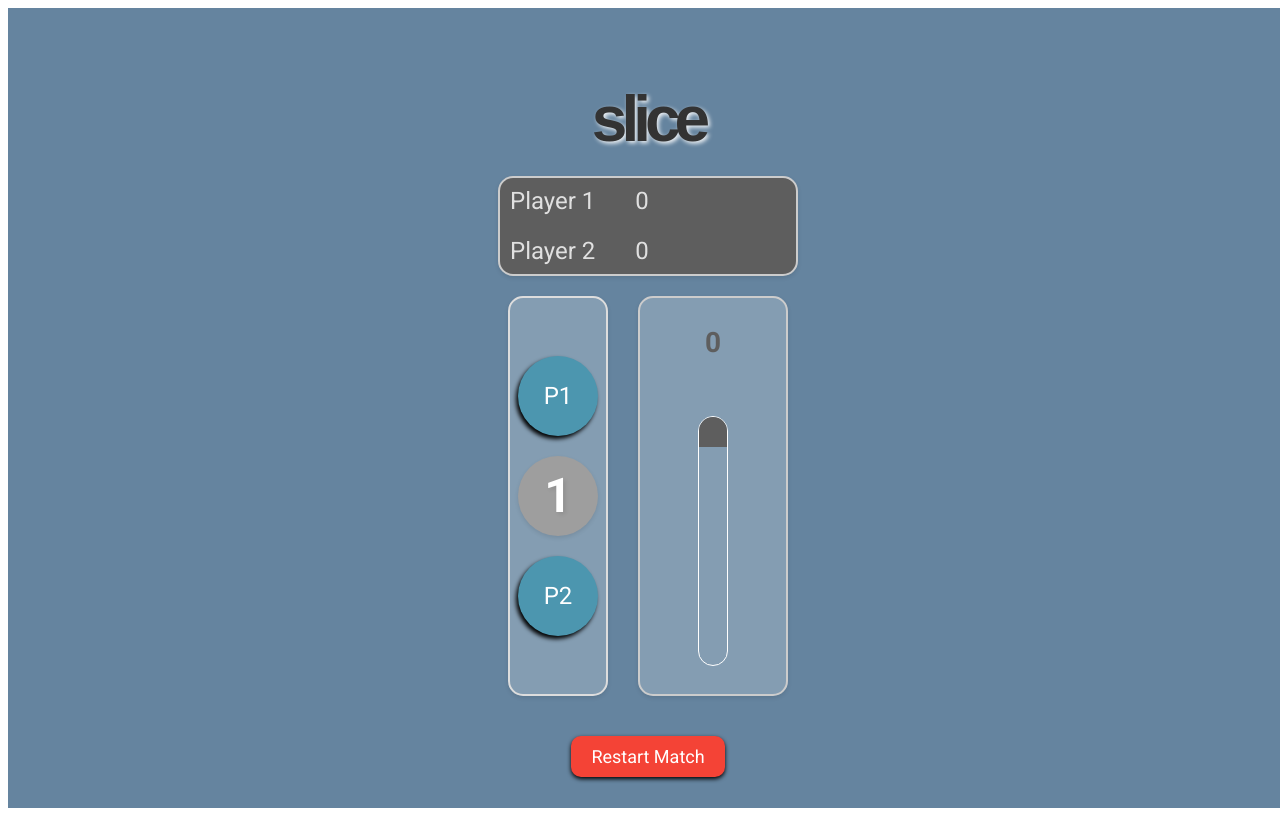
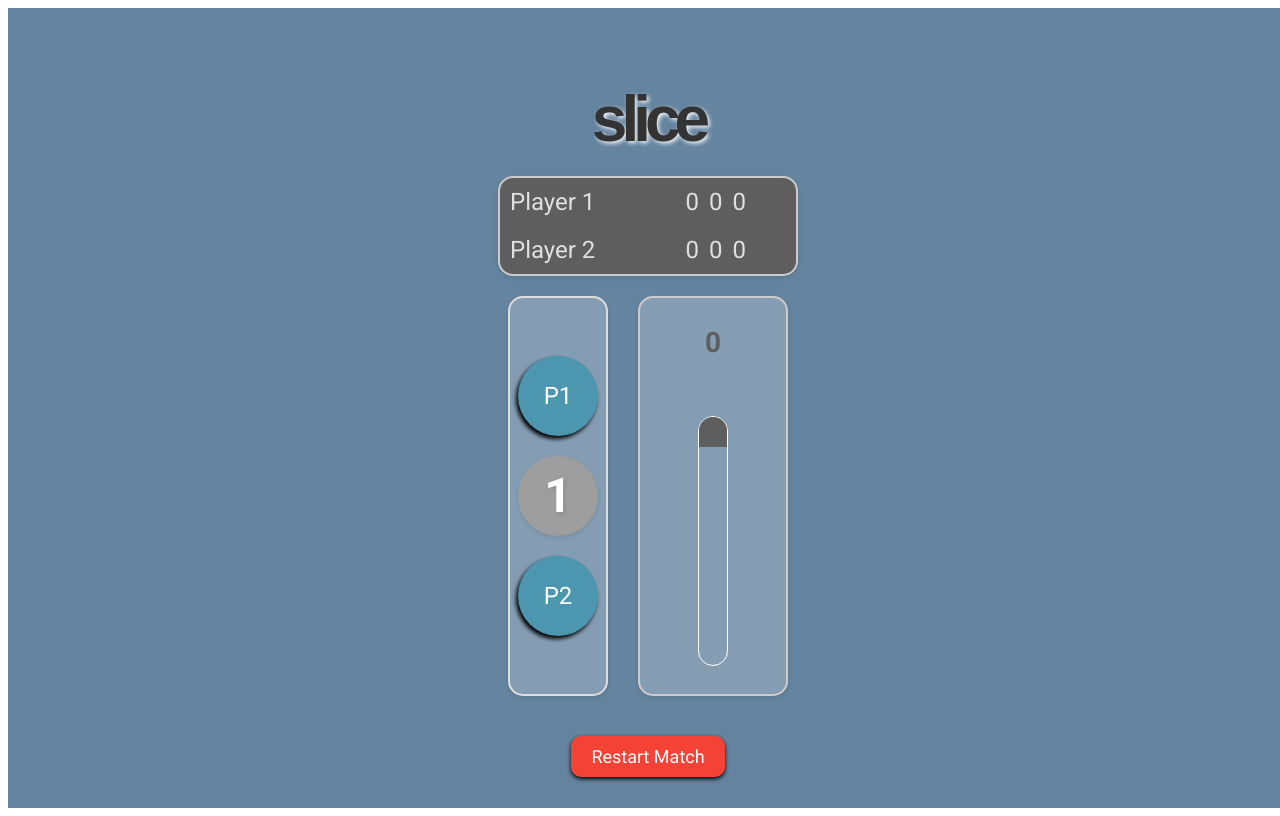
Before and after one commit to bcmfranco/slice, a Nuxt app: page / in a window 1280 px wide. Built offline with nearby package versions, Linux system fonts and the light colour scheme.

Commit message:
merge dev

```diff
--- a/src/pages/index.vue
+++ b/src/pages/index.vue
@@ -7,19 +7,23 @@
       <div class="player_score">
         <div class="player_name" id="player_1_name">Player 1</div>
         <ul>
-          <li>{{ points.player_1 }}</li>
+          <li>{{ puntos.jugador1[1] }}</li>
+          <li>{{ puntos.jugador1[2] }}</li>
+          <li>{{ puntos.jugador1[3] }}</li>
         </ul>
       </div>
       <div class="player_score">
         <div class="player_name" id="player_2_name">Player 2</div>
         <ul>
-          <li>{{ points.player_2 }}</li>
+          <li>{{ puntos.jugador2[1] }}</li>
+          <li>{{ puntos.jugador2[2] }}</li>
+          <li>{{ puntos.jugador2[3] }}</li>
         </ul>
       </div>
 
     </div>
 
-    <div id="wrapper">
+    <div id="wrapper" v-if="match_alive">
 
       <div id="court" :style="{ backgroundColor: courtBackgroundColor }">
         <div id="energy">{{ this.energy }}</div>
@@ -55,6 +59,7 @@
 export default {
   data() {
     return {
+      match_alive: true,
       energy: 0,
       player_active: 1,
       points: {
@@ -66,29 +71,69 @@ export default {
       showElement: true,
       diceRolling: false,
       dice: 1,
-      courtBackgroundColor: '#ffffff33', // Color de fondo inicial del #court,
-    }
+      courtBackgroundColor: '#ffffff33', // Color de fondo inicial del #court
+      puntos: {
+        jugador1: { 1: 0, 2: 0, 3: 0 },
+        jugador2: { 1: 0, 2: 0, 3: 0 },
+      },
+      current_set: 1,
+    };
   },
   methods: {
-    rollDice() {
+    rollDice() { // Rola el dado
       this.dice = Math.floor(Math.random() * 6) + 1;
       console.log("dice", this.dice);
 
       return this.dice;
     },
-    getPoint(player){
+    getSet(){ // Da por ganador el set y cambia al siguiente
+      if(this.current_set < 3){
+        this.current_set++;
+      } else {
+        console.log("Partido terminado");
+        this.match_alive = false;
+      }
+    },
+    getPoint(player){ // Da por ganador el punto y el set si es necesario
 
       console.log("punto para", player);
 
       if(player === 1){
-        this.points.player_1++;
+        this.puntos.jugador1[this.current_set]++;
+
+        console.log(this.puntos.jugador1[this.current_set]);
+
+
+        if(this.puntos.jugador1[this.current_set] > 5){
+          if(this.puntos.jugador1[this.current_set] > 6){
+            this.getSet();
+          } else {
+            if(this.puntos.jugador2[this.current_set] < 5){
+              this.getSet();
+            }
+          }
+        }
+
       } else {
-        this.points.player_2++;
+        this.puntos.jugador2[this.current_set]++;
+
+        console.log(this.puntos.jugador2[this.current_set]);
+
+        if(this.puntos.jugador2[this.current_set] > 5){
+          if(this.puntos.jugador2[this.current_set] > 6){
+            this.getSet();
+          } else {
+            if(this.puntos.jugador1[this.current_set] < 5){
+              this.getSet();
+            }
+          }
+        }
       }
 
-      console.log("marcador", this.points.player_1, " - ", this.points.player_2);
+      // console.log("marcador", this.points.player_1, " - ", this.points.player_2);
+      // console.log("nuevo marcador", this.puntos.jugador1[1], " - ", this.puntos.jugador2[1]);
     },
-    shot(player) {
+    shot(player) { // Hace jugar el punto con show_power y energy
       var shot_power = this.rollDice();
 
 
@@ -103,12 +148,12 @@ export default {
       console.log("energy: ",this.energy, "power:", shot_power);
 
       if(shot_power > this.energy){
-        console.log("hi");
+        // console.log("hi");
         this.energy = shot_power - this.energy;
 
         console.log("new energy: ",this.energy);
       } else {
-        console.log("hao");
+        // console.log("hao");
         this.energy = 0;
         this.courtBackgroundColor = '#ff6666'; // Cambiar color de fondo en caso de 'Fail'
         setTimeout(() => {
@@ -120,16 +165,22 @@ export default {
     },
     restartMatch() {
       // Reinicia el puntaje y el estado del juego
-      this.points.player_1 = 0;
-      this.points.player_2 = 0;
+
+      this.puntos = {
+        jugador1: { 1: 0, 2: 0, 3: 0 },
+        jugador2: { 1: 0, 2: 0, 3: 0 },
+      };
+
       this.energy = 0;
       this.player_active = 1;
       this.courtBackgroundColor = '#ff6666'; // Cambiar color de fondo en caso de 'Fail'
       setTimeout(() => {
         this.courtBackgroundColor = '#ffffff33'; // Restaurar color de fondo después de 1 segundo
       }, 1000);
+      this.match_alive = true;
 
-      console.log("marcador", this.points.player_1, " - ", this.points.player_2);
+      // console.log("marcador", this.points.player_1, " - ", this.points.player_2);
+      // console.log("nuevo marcador", this.puntos.jugador1[1], " - ", this.puntos.jugador2[1]);
     }
   }
 }
@@ -336,6 +387,14 @@ export default {
     height: 50px;
   }
 
+  .player_score ul{
+    display: flex;
+    flex-direction: row;
+    margin: 0px;
+    gap: 10px;
+    margin: 0 auto;
+  }
+
   .player_name{
     text-indent: 10px;
   }
```
